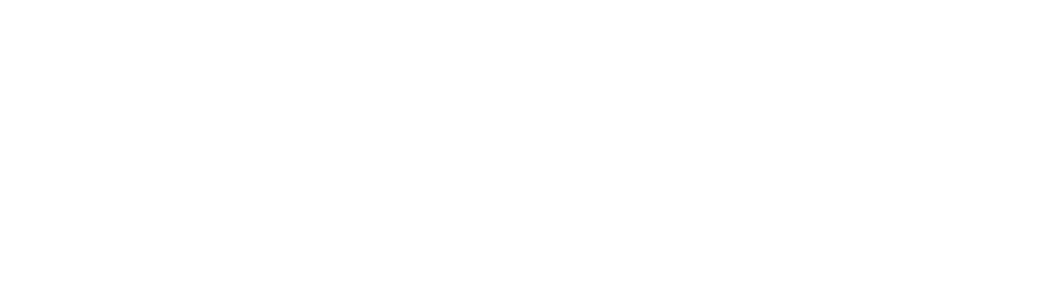
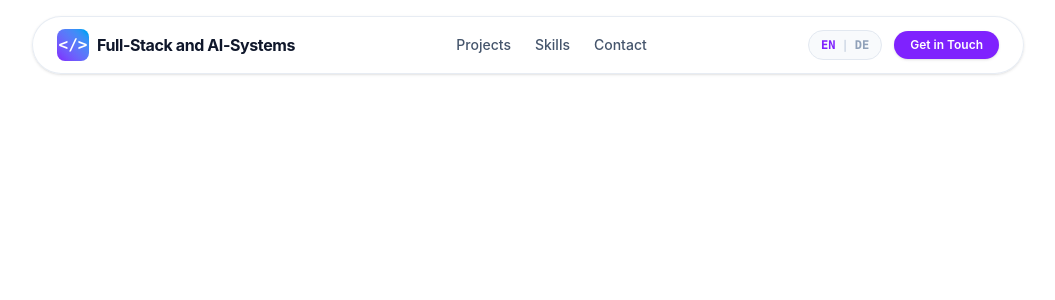
Before and after one commit to shajan2008/Cyber-Portfolio, a React (Vite) app: page / in a window 1280 px wide. Shown: the top 300 px of the page, without its empty margins (112-1167 px from the left). Built offline with nearby package versions, Linux system fonts and the light colour scheme.

Commit message:
Navbar added

```diff
--- a/src/App.tsx
+++ b/src/App.tsx
@@ -1,6 +1,5 @@
 import { useState } from 'react';
-import './App.css'
-import { Language } from './types/portfolio';
+import type { Language } from './types/portfolio';
 
 
 
@@ -10,6 +9,44 @@
     setLang(prev => prev === 'EN'? 'DE' : 'EN');
   };
   return(
-    <div className='min-h-screen bg-white text-slate-900 antialised'></div>
+    <div className='min-h-screen bg-white text-slate-900 antialiased relative overflow-hidden selection:bg-violet-500 selection:text-white'>
+      <div className='absolute top-0 left-1/2 -translate-x-1/2 w-[800px] h-[400px] bg-linear-to-tr from-violet-500/10 via-sky-400/10 to-transparent blur-3xl pointer-events-none -z-10' />
+      <header className='sticky top-4 z-50 max-w-5xl mx-auto px-4'>
+        <nav className='glass-surface px-6 py-3 rounded-full flex items-center justify-between shadow-sm'>
+          <div className='flex items-center gap-2'>
+            <span className='w-8 h-8 rounded-lg bg-linear-to-tr from-violet-600 to-sky-500 flex items-center justify-center text-white font-mono font-bold text-sm md:text-base'>
+              &lt;/&gt;
+            </span>
+            <span className='font-bold tracking-tight text-slate-900 text-sm md:text-base'>
+              Full-Stack and AI-Systems
+            </span>
+          </div>
+          <div className='hidden md:flex items-center gap-6 text-sm font-medium text-slate-600'>
+            <a href="#projects" className='hover:text-violet-600 transition'>
+              {lang === 'EN' ? 'Projects' : 'Projekte'}
+            </a>
+            <a href="#skills" className='hover:text-violet-600 transition'>
+              {lang === 'EN' ? 'Skills' : 'Fähigkeiten'}
+            </a>
+            <a href="#contact" className='hover:text-violet-600 transition'>
+              {lang === 'EN' ? 'Contact' : 'Kontakt'}
+            </a>
+          </div>
+          <div className='flex items-center gap-3'>
+            <button className='px-3 py-1.5 text-xs font-mono font-semibold rounded-full border border-slate-200 bg-slate-50 hover:bg-slate-100 transition text-slate-700 flex items-center gap-1.5' onClick={toggleLanguage}>
+              <span className={lang === 'EN' ? 'text-violet-600 font-bold' : 'text-slate-400'}>EN</span>
+              <span className='text-slate-300'>|</span>
+              <span className={lang === 'DE' ? 'text-violet-600 font-bold' : 'text-slate-400'}>DE</span>
+            </button>
+            <a href="#contact" className='hidden sm:inline-flex px-4 py-1.5 text-xs font-semibold rounded-full bg-violet-600 hover:bg-violet-700 text-white shadow-sm hover:shadow-violet-500/20 transition'>
+              {lang === 'EN' ? 'Get in Touch' : 'Kontaktieren'}
+            </a>
+          </div>
+        </nav>
+      </header>
+      <main>
+
+      </main>
+    </div>
   );
 }
```
